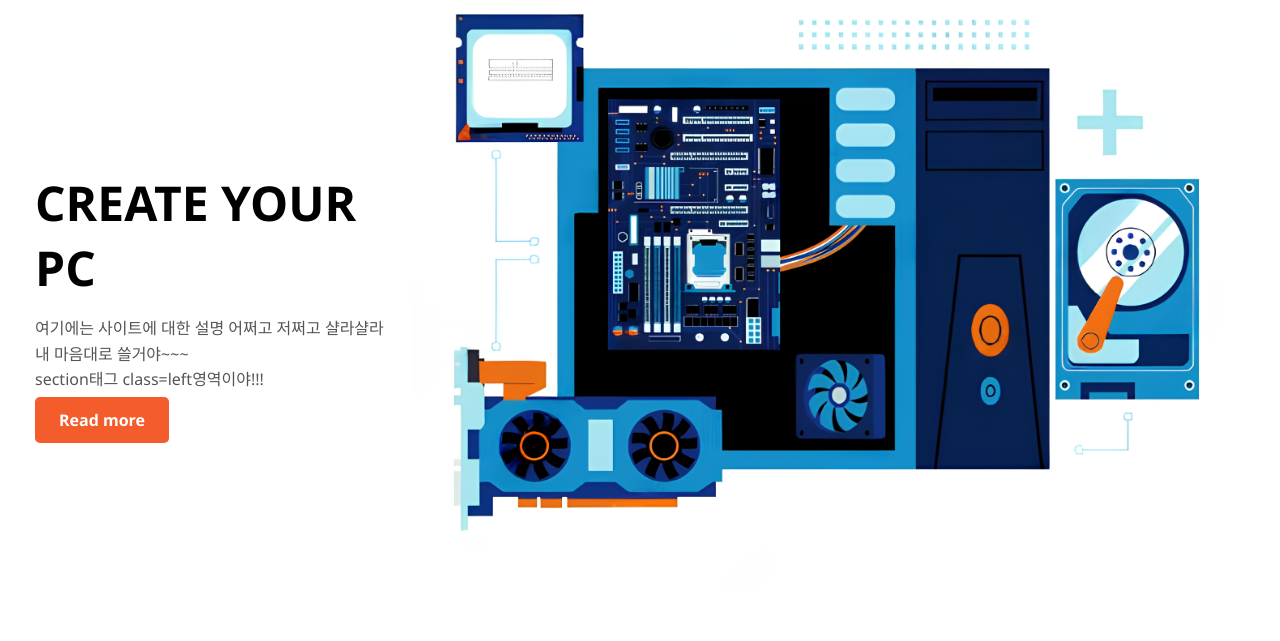
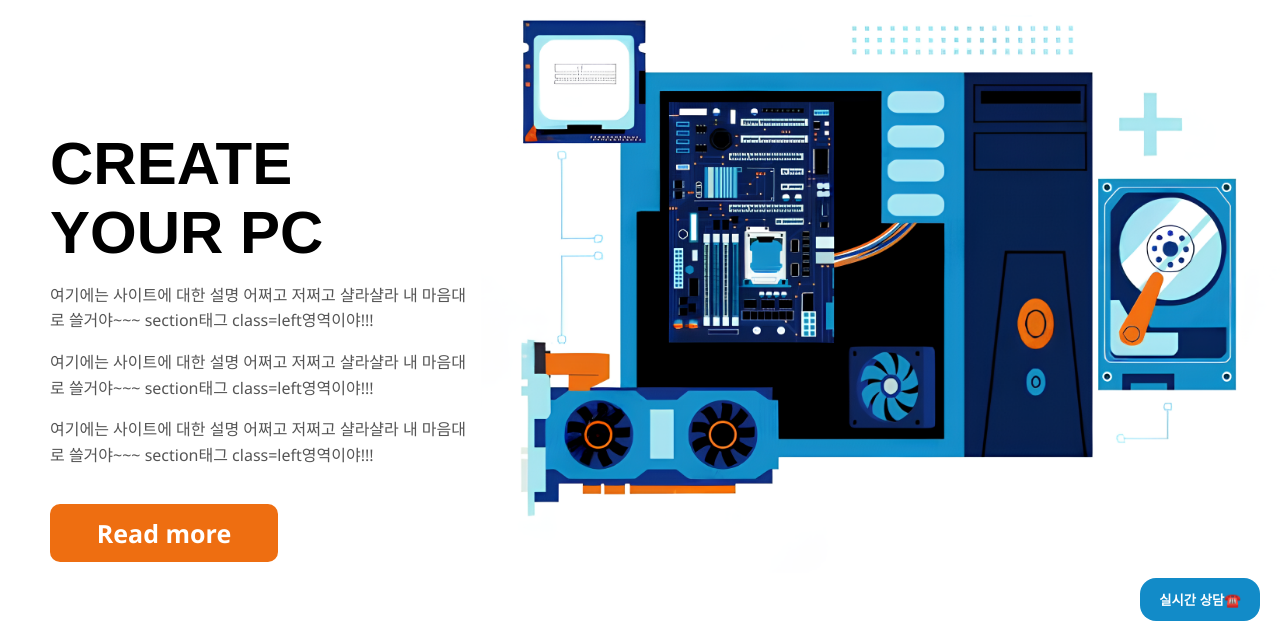
Before and after one commit to wonulee/AI_Computer_Parts, a FastAPI app: page / in a window 1280 px wide. Shown: the part 159-800 px from the top of the page. Run offline with FastAPI, Linux system fonts and the light colour scheme; parts of the project's set-up code (start-up, migrations or seed data) failed here and were passed over.

Commit message:
update image/logo/html/etc

```diff
--- a/main.py
+++ b/main.py
@@ -8,63 +8,46 @@ import pandas as pd
 
 app = FastAPI()
 
+# JSON 데이터 가져오기(Notebook)
+with open("C:/Users/이원우/Documents/Project/AI_Computer_Parts/Json_dataset/cpu_data.json", 'r', encoding='utf-8') as file:
+    cpu_data = json.load(file)
+with open("C:/Users/이원우/Documents/Project/AI_Computer_Parts/Json_dataset/cpu_newdata.json", 'r', encoding='utf-8') as file:
+    newcpu_data = json.load(file)
+with open("C:/Users/이원우/Documents/Project/AI_Computer_Parts/Json_dataset/gpu_data.json", 'r', encoding='utf-8') as file:
+    gpu_data = json.load(file)
+with open("C:/Users/이원우/Documents/Project/AI_Computer_Parts/Json_dataset/ram_data.json", 'r', encoding='utf-8') as file:
+    ram_data = json.load(file)
+with open("C:/Users/이원우/Documents/Project/AI_Computer_Parts/Json_dataset/ssd_data.json", 'r', encoding='utf-8') as file:
+    ssd_data = json.load(file)
+with open("C:/Users/이원우/Documents/Project/AI_Computer_Parts/Json_dataset/mainboard_data.json", 'r', encoding='utf-8') as file:
+    mainboard_data = json.load(file)
+with open("C:/Users/이원우/Documents/Project/AI_Computer_Parts/Json_dataset/psu_data.json", 'r', encoding='utf-8') as file:
+    psu_data = json.load(file)
+with open("C:/Users/이원우/Documents/Project/AI_Computer_Parts/Json_dataset/cooler_data.json", 'r', encoding='utf-8') as file:
+    cooler_data = json.load(file)
+with open("C:/Users/이원우/Documents/Project/AI_Computer_Parts/Json_dataset/case_data.json", 'r', encoding='utf-8') as file:
+    case_data = json.load(file)
 
-
-# JSON 데이터 가져오기(Notebook)
-# with open("C:/Users/이원우/Documents/Project/AI_Computer_Parts/Json_dataset/cpu_data.json", 'r', encoding='utf-8') as file:
+# JSON 데이터 가져오기(Desktop)
+# with open("c:/Users/Home PC/Documents/AI_Computer_Parts/Json_dataset/cpu_data.json", 'r', encoding='utf-8') as file:
 #     cpu_data = json.load(file)
 
-# with open("C:/Users/이원우/Documents/Project/AI_Computer_Parts/Json_dataset/cpu_newdata.json", 'r', encoding='utf-8') as file:
+# with open("c:/Users/Home PC/Documents/AI_Computer_Parts/Json_dataset/cpu_newdata.json", 'r', encoding='utf-8') as file:
 #     newcpu_data = json.load(file)
-
-# with open("C:/Users/이원우/Documents/Project/AI_Computer_Parts/Json_dataset/gpu_data.json", 'r', encoding='utf-8') as file:
+# with open("c:/Users/Home PC/Documents/AI_Computer_Parts/Json_dataset/gpu_data.json", 'r', encoding='utf-8') as file:
 #     gpu_data = json.load(file)
-
-# with open("C:/Users/이원우/Documents/Project/AI_Computer_Parts/Json_dataset/ram_data.json", 'r', encoding='utf-8') as file:
+# with open("c:/Users/Home PC/Documents/AI_Computer_Parts/Json_dataset/ram_data.json", 'r', encoding='utf-8') as file:
 #     ram_data = json.load(file)
-
-# with open("C:/Users/이원우/Documents/Project/AI_Computer_Parts/Json_dataset/ssd_data.json", 'r', encoding='utf-8') as file:
+# with open("c:/Users/Home PC/Documents/AI_Computer_Parts/Json_dataset/ssd_data.json", 'r', encoding='utf-8') as file:
 #     ssd_data = json.load(file)
-
-# with open("C:/Users/이원우/Documents/Project/AI_Computer_Parts/Json_dataset/mainboard_data.json", 'r', encoding='utf-8') as file:
+# with open("c:/Users/Home PC/Documents/AI_Computer_Parts/Json_dataset/mainboard_data.json", 'r', encoding='utf-8') as file:
 #     mainboard_data = json.load(file)
-
-# with open("C:/Users/이원우/Documents/Project/AI_Computer_Parts/Json_dataset/psu_data.json", 'r', encoding='utf-8') as file:
+# with open("c:/Users/Home PC/Documents/AI_Computer_Parts/Json_dataset/psu_data.json", 'r', encoding='utf-8') as file:
 #     psu_data = json.load(file)
-
-# with open("C:/Users/이원우/Documents/Project/AI_Computer_Parts/Json_dataset/cooler_data.json", 'r', encoding='utf-8') as file:
+# with open("c:/Users/Home PC/Documents/AI_Computer_Parts/Json_dataset/cooler_data.json", 'r', encoding='utf-8') as file:
 #     cooler_data = json.load(file)
-
-# with open("C:/Users/이원우/Documents/Project/AI_Computer_Parts/Json_dataset/case_data.json", 'r', encoding='utf-8') as file:
+# with open("c:/Users/Home PC/Documents/AI_Computer_Parts/Json_dataset/case_data.json", 'r', encoding='utf-8') as file:
 #     case_data = json.load(file)
-
-# JSON 데이터 가져오기(Desktop)
-with open("c:/Users/Home PC/Documents/AI_Computer_Parts/Json_dataset/cpu_data.json", 'r', encoding='utf-8') as file:
-    cpu_data = json.load(file)
-
-with open("c:/Users/Home PC/Documents/AI_Computer_Parts/Json_dataset/cpu_newdata.json", 'r', encoding='utf-8') as file:
-    newcpu_data = json.load(file)
-
-with open("c:/Users/Home PC/Documents/AI_Computer_Parts/Json_dataset/gpu_data.json", 'r', encoding='utf-8') as file:
-    gpu_data = json.load(file)
-
-with open("c:/Users/Home PC/Documents/AI_Computer_Parts/Json_dataset/ram_data.json", 'r', encoding='utf-8') as file:
-    ram_data = json.load(file)
-
-with open("c:/Users/Home PC/Documents/AI_Computer_Parts/Json_dataset/ssd_data.json", 'r', encoding='utf-8') as file:
-    ssd_data = json.load(file)
-
-with open("c:/Users/Home PC/Documents/AI_Computer_Parts/Json_dataset/mainboard_data.json", 'r', encoding='utf-8') as file:
-    mainboard_data = json.load(file)
-
-with open("c:/Users/Home PC/Documents/AI_Computer_Parts/Json_dataset/psu_data.json", 'r', encoding='utf-8') as file:
-    psu_data = json.load(file)
-
-with open("c:/Users/Home PC/Documents/AI_Computer_Parts/Json_dataset/cooler_data.json", 'r', encoding='utf-8') as file:
-    cooler_data = json.load(file)
-
-with open("c:/Users/Home PC/Documents/AI_Computer_Parts/Json_dataset/case_data.json", 'r', encoding='utf-8') as file:
-    case_data = json.load(file)
 
 # 데이터프레임으로 변환
 cpu_df = pd.DataFrame(cpu_data)
@@ -76,11 +59,9 @@ mainboard_df = pd.DataFrame(mainboard_data)
 psu_df = pd.DataFrame(psu_data)
 cooler_df = pd.DataFrame(cooler_data)
 case_df = pd.DataFrame(case_data)
-
 cpu_df['TDP'] = cpu_df['TDP'].str.replace('W','',regex=False).astype(int)
 cpu_df = cpu_df.dropna(subset=['Price'])
 cpu_df['TDP'] = pd.to_numeric(cpu_df['TDP'], errors='coerce')
-
 gpu_df['TDP'] = gpu_df['TDP'].str.replace('W','',regex=False).astype(int)
 gpu_df = gpu_df.dropna(subset=['Price'])
 psu_df['Wattage'] = pd.to_numeric(psu_df['Wattage'], errors='coerce')
@@ -100,7 +81,6 @@ def recommend_build_with_compat(budget, purpose="gaming",top_n =12, mode="pp_rat
         weights = {"cpu": 2, "gpu": 5, "ram": 2, "ssd": 1}
     else:
         weights = {"cpu": 2.5, "gpu": 2.5, "ram": 2.5, "ssd": 2.5}
-
     # 2. 예산 분배
     cpu_budget = budget * 0.23
     mb_budget  = budget * 0.12
@@ -117,12 +97,12 @@ def recommend_build_with_compat(budget, purpose="gaming",top_n =12, mode="pp_rat
     ssd_top = ssd_df[ssd_df["Price"] <= ssd_budget].sort_values("Capacity", ascending=False).head(top_n)
     psu_top = psu_df[psu_df["Price"] <= psu_budget].sort_values("Wattage", ascending=False).head(top_n)
 
-    print(cpu_top)
-    print(mb_top)
-    print(gpu_top)
-    print(ram_top)
-    print(psu_top)
-    print(ssd_top)
+    # print(cpu_top)
+    # print(mb_top)
+    # print(gpu_top)
+    # print(ram_top)
+    # print(psu_top)
+    # print(ssd_top)
 
     import itertools
     best_combo = None
@@ -142,7 +122,6 @@ def recommend_build_with_compat(budget, purpose="gaming",top_n =12, mode="pp_rat
         ram_dict = ram._asdict()
         ssd_dict = ssd._asdict()
         psu_dict = psu._asdict()
-
         total_price = (
             cpu_dict['Price'] + mb_dict['Price'] + gpu_dict['Price'] +
             ram_dict['Price'] + ssd_dict['Price'] + psu_dict['Price']
@@ -169,7 +148,6 @@ def recommend_build_with_compat(budget, purpose="gaming",top_n =12, mode="pp_rat
         if psu_dict['Wattage'] < required_power:
             continue
 
-
         # [5] 가중치 성능 + 가격 고려
         weighted_perf = (
             cpu_dict['Performance_MT'] * weights["cpu"] +
@@ -177,9 +155,9 @@ def recommend_build_with_compat(budget, purpose="gaming",top_n =12, mode="pp_rat
             ram_dict['Performance'] * weights["ram"] +
             ssd_dict['Performance'] * weights["ssd"]
         )
+
         if mode == "pp_ratio":
             score = weighted_perf
-
         if score > best_score:
             best_score = score
             best_combo = {
@@ -191,22 +169,42 @@ def recommend_build_with_compat(budget, purpose="gaming",top_n =12, mode="pp_rat
                 "SSD": ssd_dict['Model'],
                 "PSU": psu_dict['Model'],
                 "Total_Performance": weighted_perf,
-                "Total_Price": total_price,
+                "Total_Price": total_price
             }
     return best_combo
 
-@app.get("/recommend")
-def recommned(
-    budget: float = Query(1000, description="예산(달러)"),
-    purpose: str = Query("gaming", description="용도"),
-    top_n: int = Query(10, description="부품 후보 개수")
-):
-    result = recommend_build_with_compat(budget, purpose, top_n=top_n)
-    return result
+#결과 출력
+result = recommend_build_with_compat(budget=1200, purpose="gaming")
+print(result)
 
+# 이미지 불러오기
 app.mount('/static', StaticFiles(directory='static'), name='static')
-
 templates = Jinja2Templates(directory='templates')
+# ################################################################################
+#index.hmtl에서 불러오기
 @app.get("/", response_class=HTMLResponse)
 async def get_home(request: Request):
     return templates.TemplateResponse("index.html", {"request": request})
+
+@app.get("/Home", response_class=HTMLResponse)
+async def get_home(request: Request):
+    return templates.TemplateResponse("index.html", {"request": request})
+
+@app.get("/About", response_class=HTMLResponse)
+async def get_home(request: Request):
+    return templates.TemplateResponse("index.html", {"request": request})
+
+@app.get("/Contact", response_class=HTMLResponse)
+async def get_home(request: Request):
+    return templates.TemplateResponse("index.html", {"request": request})
+
+@app.get("/search", response_class=HTMLResponse)
+async def get_search(request: Request, budget: int = None, purpose: str = 'gaming'):
+    result = ''
+    if budget and purpose:
+        combo = recommend_build_with_compat(budget, purpose)
+    return templates.TemplateResponse("search.html", {"request": request, 'result': result, 'budget':budget, 'purpose':purpose})
+
+@app.get("/FAQ", response_class=HTMLResponse)
+async def get_home(request: Request):
+    return templates.TemplateResponse("index.html", {"request": request})
--- a/static/script.js
+++ b/static/script.js
@@ -1,9 +1,10 @@
 async function getRecommendation() {
     const budget = document.getElementById("budget").value;
     const purpose = document.getElementById("purpose").value;
+    const result = document.getElementById("result");
 
-    const response = await fetch(`/recommend?budget=${budget}&purpose=${purpose}`);
+    const response = await fetch(`/search?budget=${budget}&purpose=${purpose}`);
     const data = await response.json();
 
-    document.getElementById("result").textContent = JSON.stringify(data, null, 2);
+    result.textContent = JSON.stringify(data, null, 2);
 }
--- a/static/style.css
+++ b/static/style.css
@@ -8,18 +8,23 @@ header {
     display: flex;
     justify-content: space-between;
     align-items: center;
-    padding: 20px 60px;
-    border-bottom: 1px solid #ddd;
+    padding-left: 30px;
+    padding-right: 80px;
+    padding-bottom: 0px;
 }
+/* border-bottom: 1px solid #ddd; */
 
 .logo {
-    font-size: 20px;
-    font-weight: bold;
+    max-width: 180px;   /* 원하는 크기로 조정! */
+    height: auto;
+    display: block;
+    padding-left: 0px;
+    padding-top: 3px;
 }
 
 nav ul {
     display: flex;
-    gap: 25px;
+    gap: 140px;
     list-style: none;
 }
 
@@ -27,6 +32,7 @@ nav ul li a {
     text-decoration: none;
     color: #222;
     font-weight: 500;
+    font-size: 30px;
 }
 
 nav ul li a.active {
@@ -36,18 +42,20 @@ nav ul li a.active {
 main {
     display: flex;
     justify-content: space-between;
-    align-items: center;
-    padding: 35px;
+    position: sticky;
 }
 
 .left {
-    flex: 3;
-    padding-right: 20px;
+    flex: 3.5;
+    padding-right: 0px;
+    padding-top: 100px;
+    padding-left: 50px;
 }
 
 .left h1 {
-    font-size: 48px;
+    font-size: 60px;
     margin-bottom: 10px;
+    font-family: Arial, Helvetica, sans-serif;
 }
 
 .left p {
@@ -57,21 +65,44 @@ main {
 
 .button {
     margin-top: 20px;
-    background-color: #f45c2c;
+    background-color: #ee6e11;
     color: white;
     padding: 12px 24px;
-    border-radius: 5px;
+    border-radius: 10px;
     text-decoration: none;
     font-weight: bold;
+    width: 180px;
+    font-size: 25px;
+    display: inline-block; /* 넓이 적용에 권장 */
+    text-align: center;    /* 텍스트 가운데 정렬 */
 }
 
 .right {
-    flex: 7;
+    flex: 6.5;
     display: flex;
     justify-content: center;
+    position: sticky;
+    padding-left: 0px;
 }
 
 .right img {
     width: 100%;
     max-width: 1200px;
 }
+
+#live_consulting {
+    position: fixed;
+    bottom: 20px;
+    right: 20px;
+    border: none;
+    border-radius: 16px;
+    background: #128bc8;
+    color: white;
+    padding: 12px;
+    font-weight: bold;
+    box-decoration-break: 0px 5px 15px gray;
+    cursor: pointer;
+    min-width: 120px;            /* 최소 가로 길이 지정 */
+    min-height: 40px;            /* 최소 세로 길이 지정 */
+    align-content: center;
+}
--- a/templates/index.html
+++ b/templates/index.html
@@ -9,67 +9,35 @@
 
 <body>
     <header>
-        <div class="logo">LOGO</div>
-        <nav>
-            <ul>
-                <li><a href="#">Home</a></li>
-                <li><a href="#">About</a></li>
-                <li><a class="active" href="#">Contact</a></li>
-                <li><a href="#">Search</a></li>
-                <li><a href="#">FAQ</a></li>
-            </ul>
-        </nav>
+    <img src="../static/image/web_bw.png" alt="로고" class="logo">
+    <nav>
+        <ul>
+            <li><a href="/Home" class="active">Home</a></li>
+            <li><a href="/About">About</a></li>
+            <li><a href="/Contact">Contact</a></li>
+            <li><a href="/search">Search</a></li>
+            <li><a href="/FAQ">FAQ</a></li>
+        </ul>
+    </nav>
     </header>
 
     <main>
-        <section class="left">
+        <nav class="left">
             <h1>CREATE YOUR PC</h1>
-            <p>여기에는 사이트에 대한 설명 어쩌고 저쩌고 샬라샬라 내 마음대로 쓸거야~~~ <br>
-                section태그 class=left영역이야!!!
+            <p>여기에는 사이트에 대한 설명 어쩌고 저쩌고 샬라샬라 내 마음대로 쓸거야~~~ section태그 class=left영역이야!!!
+            </p>
+            <p>여기에는 사이트에 대한 설명 어쩌고 저쩌고 샬라샬라 내 마음대로 쓸거야~~~ section태그 class=left영역이야!!!
+            </p>
+            <p>여기에는 사이트에 대한 설명 어쩌고 저쩌고 샬라샬라 내 마음대로 쓸거야~~~ section태그 class=left영역이야!!!
             </p>
             <a href="/recommend" class="button">Read more</a>
-        </section>
+        </nav>
         <section class="right">
             <img src="/static/image/pc_banner.png" alt="PC illustration">
         </section>
     </main>
+    <button id='live_consulting'>실시간 상담☎️</button>
 </body>
 
+
 </html>
-
-
-
-
-
-
-
-
-
-
-<!-- <!DOCTYPE html>
-<html lang="ko">
-<head>
-    <meta charset="UTF-8">
-    <title>AI 부품 추천기</title>
-    <link rel="stylesheet" href="/static/style.css">
-</head>
-<body>
-    <h1>💻 AI PC 부품 추천 시스템</h1>
-
-    <label>예산($): <input type="number" id="budget" value="1000"></label><br>
-    <label>용도:
-        <select id="purpose">
-            <option value="gaming">Gaming</option>
-            <option value="office">Office</option>
-            <option value="editing">Editing</option>
-            <option value="AI/ML">AI/ML</option>
-        </select>
-    </label><br>
-
-    <button onclick="getRecommendation()">추천 받기</button>
-
-    <pre id="result"></pre>
-
-    <script src="/static/script.js"></script>
-</body>
-</html> -->
```
